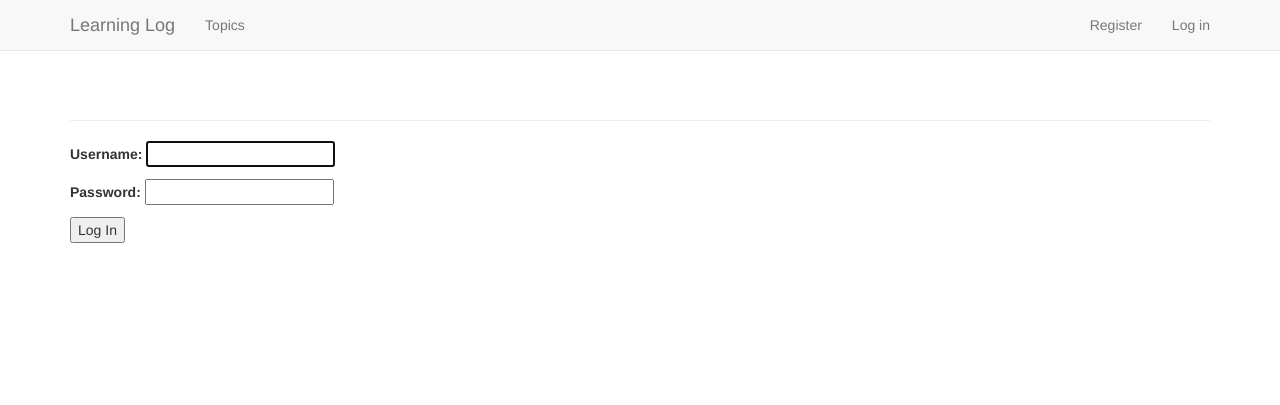
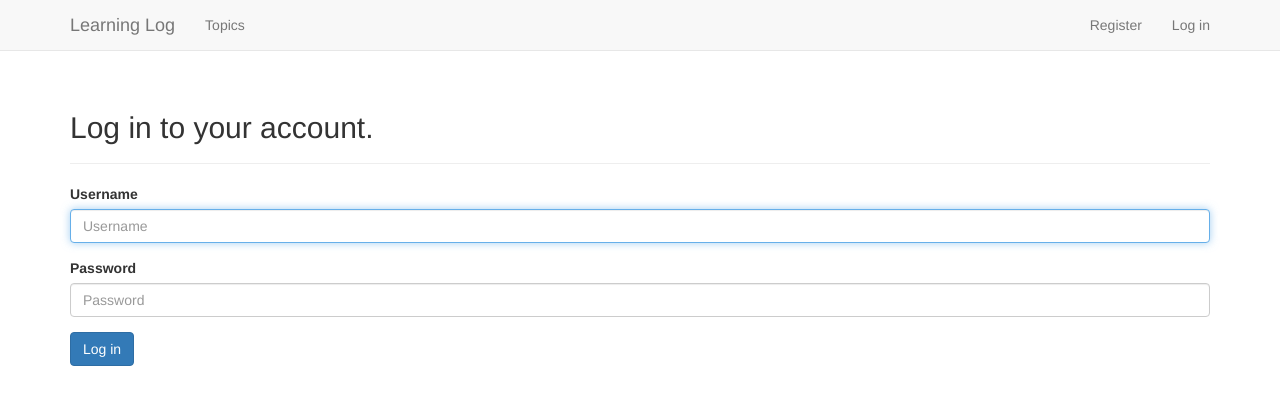
Before and after one commit to JerberthRocha/registro-de-aprendizado, a Django app: page /users/login/ in a window 1280 px wide. Shown: the top 405 px of the page. Run offline with Django 4.2, Linux system fonts and the light colour scheme; some libraries are stand-ins or nearby versions.

Commit message:
Estilizando a página de login

```diff
--- a/users/templates/users/pages/login.html
+++ b/users/templates/users/pages/login.html
@@ -1,14 +1,26 @@
 {% extends 'learning_logs/pages/base.html' %}
 
+{% load bootstrap3 %}
+
+{% block header %}
+    <h2>Log in to your account.</h2>
+{% endblock header %}
+
 {% block content %}
-    {% if forms.errors %}
+    {% comment %} {% if forms.errors %}
         <p>Your username and password didn't match. Please try again.
     {% endif %}
 
     <form method="post" action="{% url 'users:login' %}">
         {% csrf_token %}
-        {{ form.as_p }}
-        <button name="submit">Log In</button>
-        <input type="hidden" name="next" value="{% url 'learning_logs:index' %}" />
+        {{ form.as_p }} {% endcomment %}
+        {% comment %} <button name="submit">Log In</button> {% endcomment %}
+    <form method="post" action="{% url 'users:login' %}" class="form">
+        {% csrf_token %}
+        {% bootstrap_form form %}
+        {% buttons %}
+            <button name="submit" class="btn btn-primary">Log in</button>
+        {% endbuttons %}
+        <input type="hidden" name="next" value="{% url 'learning_logs:index' %}"/>
     </form>
 {% endblock content %}
```
Also changed, not shown: db.sqlite3.
